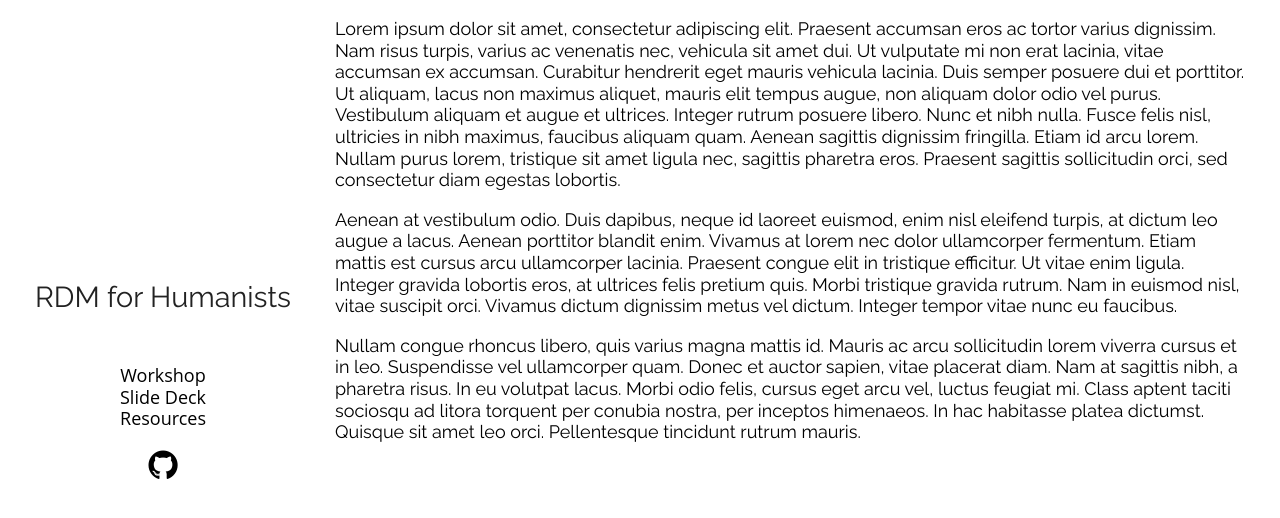
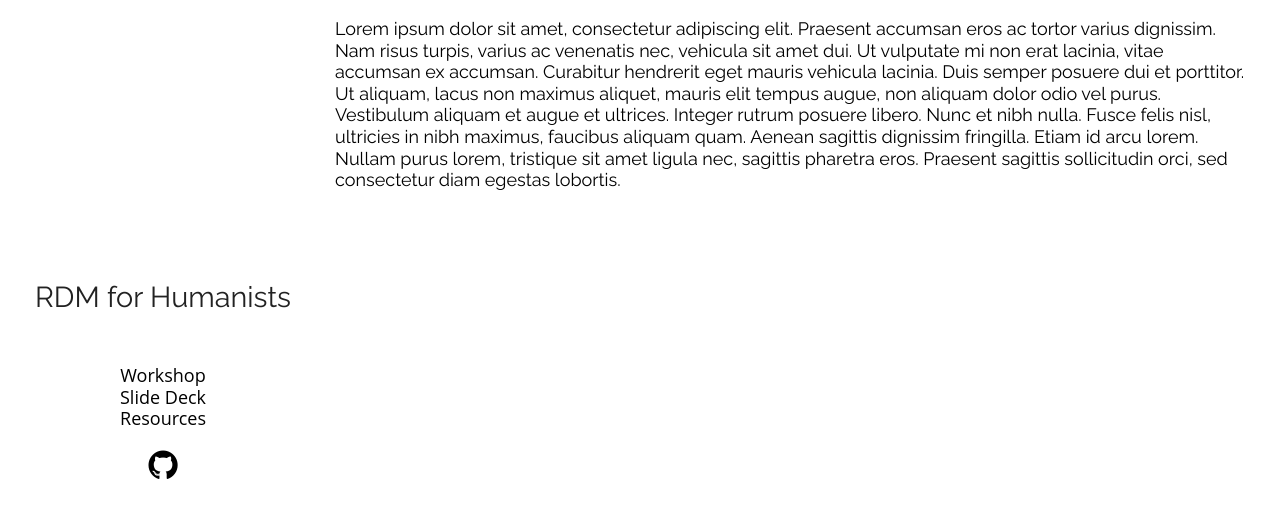
Before and after one commit to rdm-humanities/rdm-humanities.github.io, a Jekyll site: the page built from index.md, in a window 1280 px wide. Shown: the top 518 px of the page. Built offline with Jekyll 4.4.1, drawn with Linux system fonts in a browser that asks for light colours.

```diff
--- a/_config.yml
+++ b/_config.yml
@@ -15,6 +15,9 @@ social_links:
 theme:
 plugins:
   - jekyll-feed
+
+sass:
+  sass_dir: _sass
 
 # Exclude from processing.
 # The following items will not be processed, by default.
--- a/index.md
+++ b/index.md
@@ -3,7 +3,3 @@ layout: home
 ---
 
 Lorem ipsum dolor sit amet, consectetur adipiscing elit. Praesent accumsan eros ac tortor varius dignissim. Nam risus turpis, varius ac venenatis nec, vehicula sit amet dui. Ut vulputate mi non erat lacinia, vitae accumsan ex accumsan. Curabitur hendrerit eget mauris vehicula lacinia. Duis semper posuere dui et porttitor. Ut aliquam, lacus non maximus aliquet, mauris elit tempus augue, non aliquam dolor odio vel purus. Vestibulum aliquam et augue et ultrices. Integer rutrum posuere libero. Nunc et nibh nulla. Fusce felis nisl, ultricies in nibh maximus, faucibus aliquam quam. Aenean sagittis dignissim fringilla. Etiam id arcu lorem. Nullam purus lorem, tristique sit amet ligula nec, sagittis pharetra eros. Praesent sagittis sollicitudin orci, sed consectetur diam egestas lobortis.
-
-Aenean at vestibulum odio. Duis dapibus, neque id laoreet euismod, enim nisl eleifend turpis, at dictum leo augue a lacus. Aenean porttitor blandit enim. Vivamus at lorem nec dolor ullamcorper fermentum. Etiam mattis est cursus arcu ullamcorper lacinia. Praesent congue elit in tristique efficitur. Ut vitae enim ligula. Integer gravida lobortis eros, at ultrices felis pretium quis. Morbi tristique gravida rutrum. Nam in euismod nisl, vitae suscipit orci. Vivamus dictum dignissim metus vel dictum. Integer tempor vitae nunc eu faucibus.
-
-Nullam congue rhoncus libero, quis varius magna mattis id. Mauris ac arcu sollicitudin lorem viverra cursus et in leo. Suspendisse vel ullamcorper quam. Donec et auctor sapien, vitae placerat diam. Nam at sagittis nibh, a pharetra risus. In eu volutpat lacus. Morbi odio felis, cursus eget arcu vel, luctus feugiat mi. Class aptent taciti sociosqu ad litora torquent per conubia nostra, per inceptos himenaeos. In hac habitasse platea dictumst. Quisque sit amet leo orci. Pellentesque tincidunt rutrum mauris.
```
